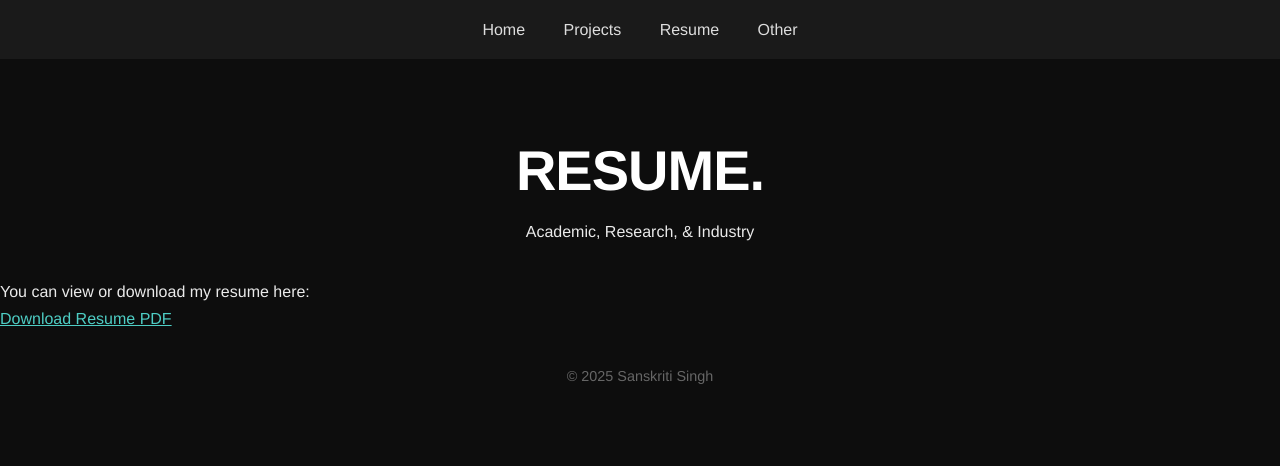
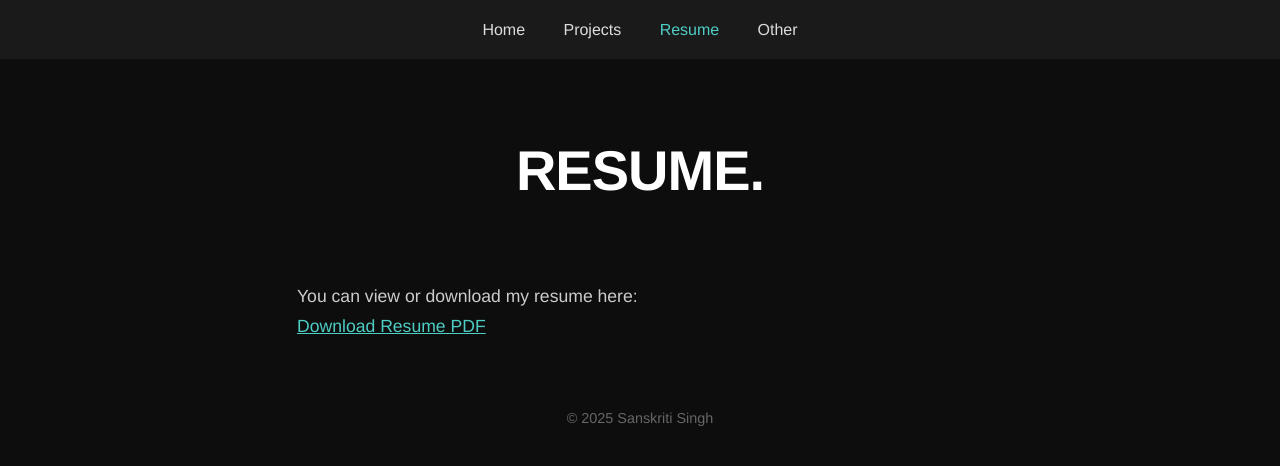
Before and after one commit to Sanskriti-Slngh/Sanskriti-Slngh.github.io, a plain HTML site: page resume.html in a window 1280 px wide. Drawn offline with Linux system fonts and the light colour scheme.

Commit message:
Update resume.html

```diff
--- a/resume.html
+++ b/resume.html
@@ -9,18 +9,17 @@
   <nav>
     <a href="index.html">Home</a>
     <a href="projects.html">Projects</a>
-    <a href="resume.html">Resume</a>
+    <a href="resume.html" class="active">Resume</a>
     <a href="other.html">Other</a>
   </nav>
 
   <header>
     <h1>RESUME.</h1>
-    <p>Academic, Research, & Industry</p>
   </header>
 
-  <main>
+  <main class="intro">
     <p>You can view or download my resume here:</p>
-    <a href="resume.pdf" target="_blank" style="color:#4ecdc4;">Download Resume PDF</a>
+    <p><a href="resume.pdf" target="_blank" style="color:#4ecdc4;">Download Resume PDF</a></p>
   </main>
 
   <footer>
```
